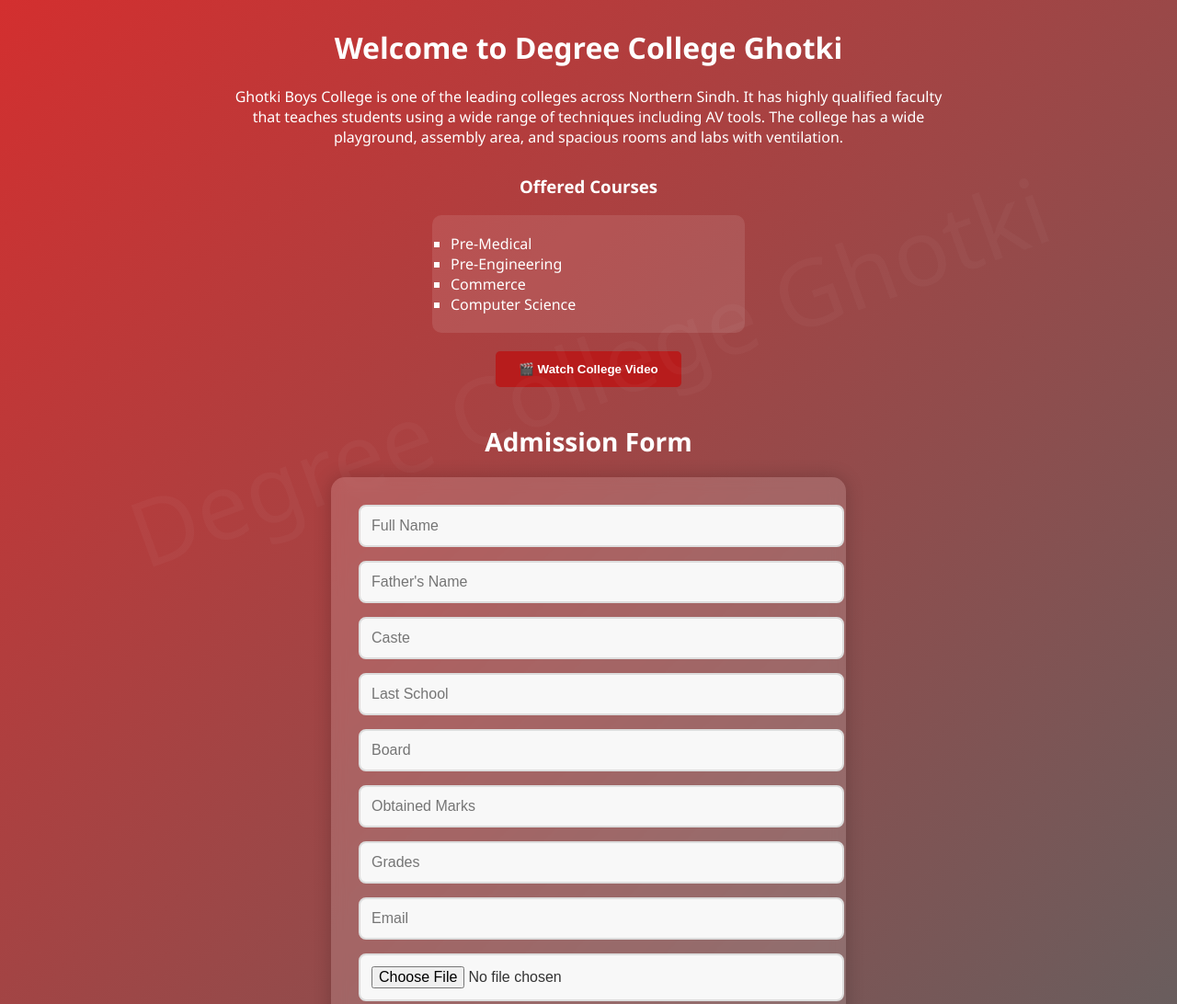
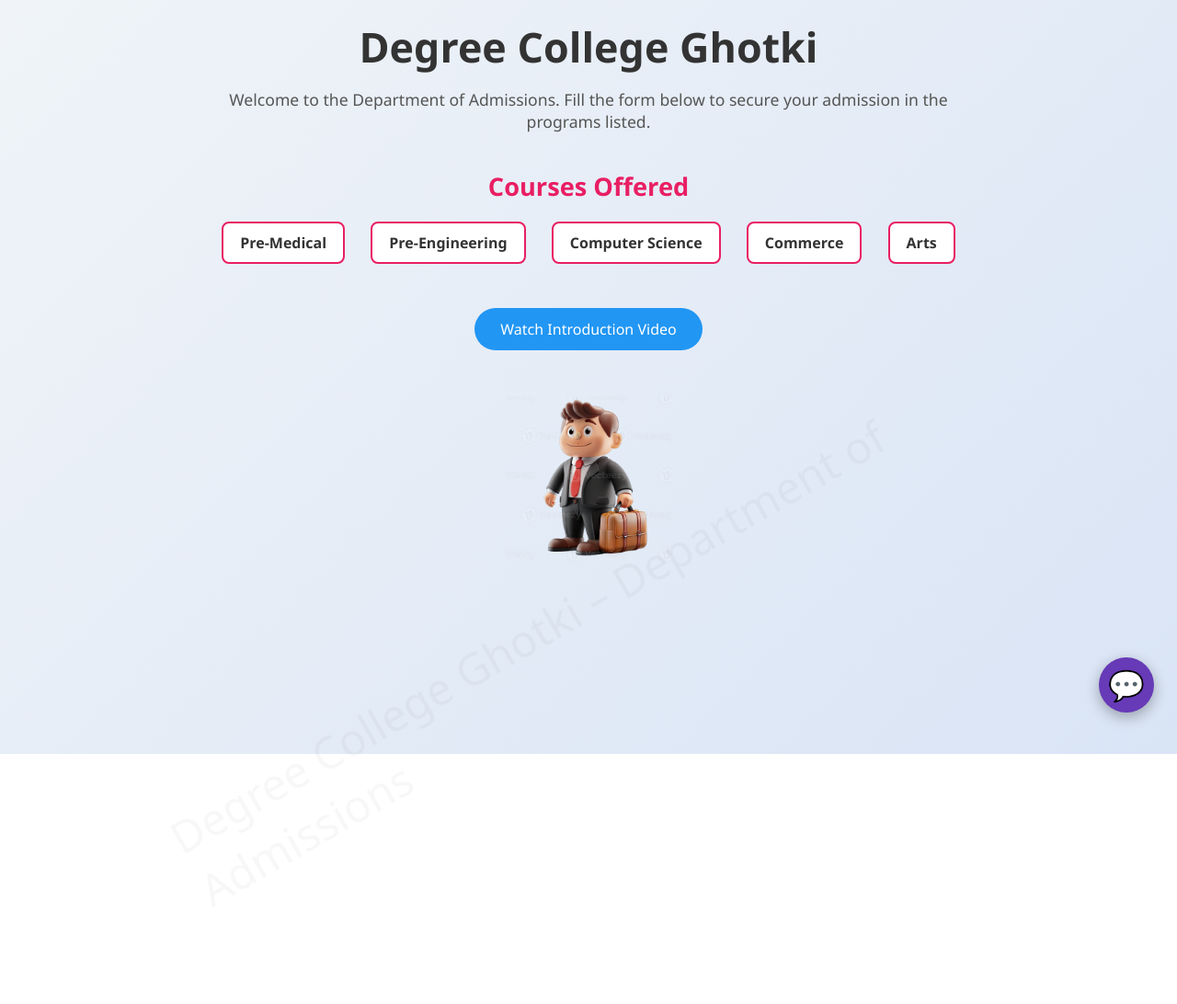
Before and after one commit to imsanghaar/page.github.io, a plain HTML site: page index.html in a window 1280 px wide. Shown: the top 1092 px of the page at 92% size. After the commit the page ends 820 px from the top, so only its background shows below. Drawn offline with Linux system fonts and the light colour scheme.

Commit message:
Remodified file

```diff
--- a/index.html
+++ b/index.html
@@ -2,85 +2,54 @@
 <html lang="en">
 <head>
   <meta charset="UTF-8" />
-  <meta name="viewport" content="width=device-width, initial-scale=1.0"/>
-  <title>Quest Academy Admission Form</title>
-  <link rel="stylesheet" href="style.css"/>
+  <meta name="viewport" content="width=device-width, initial-scale=1.0" />
+  <title>College Admission Form</title>
+  <link rel="stylesheet" href="style.css" />
 </head>
 <body>
-  <h1 class="title">Welcome to Degree College Ghotki</h1>
+  <h1 class="title">Degree College Ghotki</h1>
+  <p class="intro">Welcome to the Department of Admissions. Fill the form below to secure your admission in the programs listed.</p>
 
-  <p class="intro">
-    Ghotki Boys College is one of the leading colleges across Northern Sindh.
-    It has highly qualified faculty that teaches students using a wide range of
-    techniques including AV tools. The college has a wide playground, assembly
-    area, and spacious rooms and labs with ventilation.
-  </p>
-
-  <h3 class="courses-heading">Offered Courses</h3>
+  <h3 class="courses-heading">Courses Offered</h3>
   <ul class="course-list">
     <li>Pre-Medical</li>
     <li>Pre-Engineering</li>
+    <li>Computer Science</li>
     <li>Commerce</li>
-    <li>Computer Science</li>
+    <li>Arts</li>
   </ul>
 
   <div class="video-button">
-    <button onclick="window.location.href='https://www.youtube.com/watch?v=zFZrkCIc2Oc&list=PPSV'">
-      🎬 Watch College Video
-    </button>
+    <button onclick="alert('Demo video coming soon!')">Watch Introduction Video</button>
+  </div>
+
+  <!-- Suitcase Man Section -->
+  <div class="suitcase-container" id="suitcaseContainer">
+    <img src="suitcaseman.png" alt="Suitcase Man" class="suitcase-img" onclick="throwSuitcase()">
   </div>
 
   <h2 class="form-heading">Admission Form</h2>
-
   <form id="admissionForm">
-    <input type="text" placeholder="Full Name" name="full_name" required>
-    <input type="text" placeholder="Father's Name" name="father_name" required>
-    <input type="text" placeholder="Caste" name="caste">
-    <input type="text" placeholder="Last School" name="last_school">
-
-    <input name="board" list="boards" placeholder="Board" required>
-    <datalist id="boards">
-      <option value="BISE Larkano">
-      <option value="BISE Sukkur">
-      <option value="BISE Karachi">
-      <option value="BISE Nawab Shah">
-      <option value="BISE Hyderabad">
-      <option value="BISE Mirpurkhas">
-      <option value="Aga Khan">
-      <option value="FBISE Islamabad">
-    </datalist>
-
-    <input type="text" placeholder="Obtained Marks" name="obtained_marks">
-
-    <input name="grades" list="grades" placeholder="Grades">
-    <datalist id="grades">
-      <option value="A1">
-      <option value="A">
-      <option value="B">
-      <option value="C">
-      <option value="D">
-      <option value="E">
-    </datalist>
-
-    <input type="email" placeholder="Email" name="email" required>
-
-    <!-- Photo Upload -->
-    <input type="file" name="photo" accept="image/*" required>
-
-    <!-- Submit Button -->
+    <input type="text" placeholder="Full Name" required>
+    <input type="email" placeholder="Email" required>
+    <input type="tel" placeholder="Phone Number" required>
+    <input type="text" placeholder="CNIC / B-Form" required>
+    <input type="file" accept="image/*" required>
     <button type="submit" class="submit-btn">Submit Form</button>
   </form>
 
-  <footer>&copy; 2025 | All rights reserved.
-  </footer>
+  <!-- Floating Chatbot -->
+  <div class="chatbot">
+    <div class="chatbot-icon" onclick="toggleChat()">💬</div>
+    <div class="chat-window" id="chatWindow">
+      <h4>AI Assistant</h4>
+      <div id="chatMessages">
+        <p><strong>AI:</strong> Hello! Ask me anything about the form.</p>
+      </div>
+      <input type="text" id="userInput" placeholder="Your question..." onkeypress="if(event.key==='Enter') sendMessage()">
+    </div>
+  </div>
 
-  <script>
-    // Note: HTML/JS cannot send emails directly without a backend!
-    // Use Formspree, Google Apps Script, or Backend server
-    document.getElementById("admissionForm").addEventListener("submit", function(e) {
-      e.preventDefault();
-      alert("Form submitted! (Set up backend/email to receive notifications)");
-    });
-  </script>
+  <script src="script.js"></script>
 </body>
 </html>
--- /dev/null
+++ b/script.js
@@ -0,0 +1,37 @@
+function throwSuitcase() {
+  const container = document.getElementById('suitcaseContainer');
+  container.classList.add('suitcase-thrown');
+  setTimeout(() => {
+    document.querySelector('.form-heading').style.display = 'block';
+    document.getElementById('admissionForm').style.display = 'flex';
+  }, 1000);
+}
+
+function toggleChat() {
+  const win = document.getElementById('chatWindow');
+  win.style.display = (win.style.display === 'block') ? 'none' : 'block';
+}
+
+function sendMessage() {
+  const input = document.getElementById('userInput');
+  const msgs = document.getElementById('chatMessages');
+  const text = input.value.trim();
+  if (!text) return;
+  msgs.innerHTML += `<p><strong>You:</strong> ${text}</p>`;
+  let reply = "I'm not sure about that. Try asking about submit, email, photo, or required.";
+
+  const t = text.toLowerCase();
+  if (t.includes('submit')) reply = "To submit, click the 'Submit Form' button below the fields.";
+  else if (t.includes('email')) reply = "Please enter a valid email in the 'Email' field.";
+  else if (t.includes('photo')) reply = "Upload a recent passport-size photo in the upload field.";
+  else if (t.includes('required')) reply = "Fields marked required * must be filled.";
+
+  msgs.innerHTML += `<p><strong>AI:</strong> ${reply}</p>`;
+  input.value = '';
+  msgs.scrollTop = msgs.scrollHeight;
+}
+
+document.getElementById("admissionForm").addEventListener("submit", function(e) {
+  e.preventDefault();
+  alert("Form submitted! (Demo only — set up backend to actually receive it.)");
+});
--- a/style.css
+++ b/style.css
@@ -1,157 +1,216 @@
-/* Red + grey background theme with watermark */
-body {
+/* Reset */
+* {
   margin: 0;
+  padding: 0;
+  box-sizing: border-box;
   font-family: 'Segoe UI', sans-serif;
-  background: linear-gradient(135deg, #d32f2f, #616161);
-  color: white;
-  overflow-x: hidden;
-  position: relative;
 }
 
-/* Watermark background text */
-body::before {
-  content: "Degree College Ghotki";
-  position: absolute;
-  top: 30%;
-  left: 50%;
-  transform: translate(-50%, -50%) rotate(-20deg);
-  font-size: 100px;
-  color: rgba(255, 255, 255, 0.03);
-  z-index: 0;
-  white-space: nowrap;
+/* Body & Background */
+body {
+  background: linear-gradient(135deg, #f0f4f8, #d9e4f5);
+  color: #333;
+  min-height: 100vh;
+  position: relative;
+  overflow-x: hidden;
+  padding-bottom: 100px;
+}
+
+/* Watermark */
+body::after {
+  content: "Degree College Ghotki – Department of Admissions";
+  position: fixed;
+  bottom: 10%;
+  left: 10%;
+  font-size: 3rem;
+  color: rgba(0, 0, 0, 0.03);
+  transform: rotate(-30deg);
   pointer-events: none;
 }
 
-/* Titles and Headings */
+/* Main Heading & Intro */
 .title {
   text-align: center;
-  font-size: 32px;
-  margin-top: 30px;
-  animation: fadeIn 1.5s ease-in;
+  font-size: 2.8rem;
+  margin-top: 20px;
+}
+.intro {
+  text-align: center;
+  max-width: 800px;
+  margin: 15px auto 40px;
+  font-size: 1.1rem;
+  color: #555;
 }
 
-.intro {
+/* Courses List & Hover */
+.courses-heading {
   text-align: center;
-  margin: 20px 40px;
-  font-weight: normal;
-  max-width: 800px;
-  margin-left: auto;
-  margin-right: auto;
-  animation: slideIn 1s ease-in-out;
+  font-size: 1.7rem;
+  color: #e91e63;
+  margin-bottom: 12px;
+}
+.course-list {
+  list-style: none;
+  text-align: center;
+  margin-bottom: 40px;
+}
+.course-list li {
+  display: inline-block;
+  margin: 8px 12px;
+  padding: 10px 18px;
+  background-color: #fff;
+  border: 2px solid #e91e63;
+  border-radius: 8px;
+  font-weight: 600;
+  cursor: pointer;
+  transition: all 0.3s ease;
+}
+.course-list li:hover {
+  background-color: #e91e63;
+  color: #fff;
+  transform: scale(1.1);
 }
 
-.courses-heading {
+/* Video Button */
+.video-button {
   text-align: center;
-  margin-top: 30px;
+  margin-bottom: 50px;
+}
+.video-button button {
+  background-color: #2196f3;
+  color: white;
+  border: none;
+  padding: 12px 28px;
+  font-size: 1rem;
+  border-radius: 30px;
+  cursor: pointer;
+  transition: background 0.3s;
+}
+.video-button button:hover {
+  background-color: #1976d2;
 }
 
-.course-list {
-  list-style: square;
-  background-color: rgba(255, 255, 255, 0.1);
-  padding: 20px;
-  max-width: 300px;
-  margin: 10px auto;
-  border-radius: 10px;
+/* Suitcase Man & Animation */
+.suitcase-container {
+  position: relative;
+  width: 180px;
+  margin: 30px auto 60px;
+}
+.suitcase-img {
+  width: 100%;
+  cursor: pointer;
+  position: relative;
+  animation: walkIn 3s ease forwards;
+}
+@keyframes walkIn {
+  from { transform: translateX(-120vw); }
+  to { transform: translateX(0); }
 }
 
-.video-button {
-  text-align: center;
-  margin: 20px;
+/* On throw: suitcase falls and man leans */
+.suitcase-thrown .suitcase-img {
+  animation: fallDown 1s ease forwards;
+}
+@keyframes fallDown {
+  0% { transform: translateY(0) rotate(0deg); }
+  100% { transform: translateY(60px) rotate(30deg); }
+}
+.suitcase-thrown .suitcase-img.man-leans {
+  position: absolute;
+  top: 60px;
+  left: 0;
+  transform: rotate(-10deg);
 }
 
-.video-button button {
-  padding: 12px 25px;
-  background-color: #b71c1c;
+/* Form & Heading */
+.form-heading {
+  text-align: center;
+  font-size: 1.8rem;
+  color: #333;
+  margin: 20px 0;
+  display: none;
+}
+#admissionForm {
+  display: none;
+  flex-direction: column;
+  max-width: 550px;
+  margin: 0 auto;
+  padding: 30px;
+  background: #ffffffd0;
+  border-radius: 15px;
+  box-shadow: 0 8px 25px rgba(0,0,0,0.15);
+  animation: popFade 0.6s ease;
+}
+@keyframes popFade {
+  from { opacity: 0; transform: scale(0.9); }
+  to { opacity: 1; transform: scale(1); }
+}
+#admissionForm input,
+#admissionForm button {
+  padding: 12px;
+  margin: 8px 0;
+  border: 1px solid #aaa;
+  border-radius: 8px;
+  font-size: 1rem;
+}
+.submit-btn {
+  background-color: #4caf50;
+  color: white;
   border: none;
-  color: white;
-  font-weight: bold;
-  border-radius: 5px;
   cursor: pointer;
-  transition: background 0.3s ease;
+  transition: background 0.3s;
+}
+.submit-btn:hover {
+  background-color: #388e3c;
 }
 
-.video-button button:hover {
-  background-color: #8e0000;
+/* Chatbot Styles */
+.chatbot {
+  position: fixed;
+  bottom: 25px;
+  right: 25px;
+  z-index: 999;
 }
-
-.form-heading {
+.chatbot-icon {
+  width: 60px;
+  height: 60px;
+  background-color: #673ab7;
+  color: white;
+  font-size: 2rem;
   text-align: center;
-  margin: 40px 0 20px;
-  font-size: 28px;
-  animation: floatUp 1s ease;
+  line-height: 60px;
+  border-radius: 50%;
+  cursor: pointer;
+  box-shadow: 0 5px 15px rgba(0,0,0,0.3);
+  transition: transform 0.3s;
 }
-
-/* Floating form box */
-form {
-  background-color: rgba(255, 255, 255, 0.15);
-  padding: 30px;
-  border-radius: 15px;
-  width: 90%;
-  max-width: 500px;
-  margin: auto;
-  box-shadow: 0 0 20px rgba(0,0,0,0.2);
-  backdrop-filter: blur(8px);
-  animation: floatForm 2s ease forwards;
+.chatbot-icon:hover {
+  transform: scale(1.1);
 }
-
-form input[type="text"],
-form input[type="email"],
-form input[list],
-form input[type="file"] {
+.chat-window {
+  display: none;
+  width: 300px;
+  background: #fff;
+  padding: 15px;
+  border-radius: 12px;
+  box-shadow: 0 8px 20px rgba(0,0,0,0.2);
+  position: absolute;
+  bottom: 70px;
+  right: 0;
+}
+.chat-window h4 {
+  margin-bottom: 10px;
+  color: #673ab7;
+}
+#chatMessages {
+  max-height: 180px;
+  overflow-y: auto;
+  margin-bottom: 8px;
+}
+#userInput {
   width: 100%;
-  padding: 12px;
-  margin-bottom: 15px;
-  font-size: 16px;
-  border: 2px solid #ddd;
-  border-radius: 8px;
-  background: #f8f8f8;
-  color: #333;
+  padding: 8px;
+  font-size: 0.9rem;
+  border-radius: 6px;
+  border: 1px solid #ccc;
 }
-
-/* Submit Button Styling */
-.submit-btn {
-  background-color: #d50000;
-  color: white;
-  border: none;
-  padding: 14px 20px;
-  border-radius: 6px;
-  font-size: 16px;
-  cursor: pointer;
-  transition: transform 0.3s, background 0.3s;
-  width: 100%;
-}
-
-.submit-btn:hover {
-  background-color: #9b0000;
-  transform: scale(1.03);
-}
-
-/* Footer */
-footer {
-  background-color: #333;
-  color: #f0f0f0;
-  text-align: center;
-  padding: 15px;
-  margin-top: 40px;
-}
-
-/* Animations */
-@keyframes fadeIn {
-  from {opacity: 0;}
-  to {opacity: 1;}
-}
-
-@keyframes slideIn {
-  from {transform: translateY(30px); opacity: 0;}
-  to {transform: translateY(0); opacity: 1;}
-}
-
-@keyframes floatUp {
-  from {transform: translateY(40px); opacity: 0;}
-  to {transform: translateY(0); opacity: 1;}
-}
-
-@keyframes floatForm {
-  from {transform: translateY(50px); opacity: 0;}
-  to {transform: translateY(0); opacity: 1;}
-}
```
Also changed, not shown: suitcaseman.png (added).
